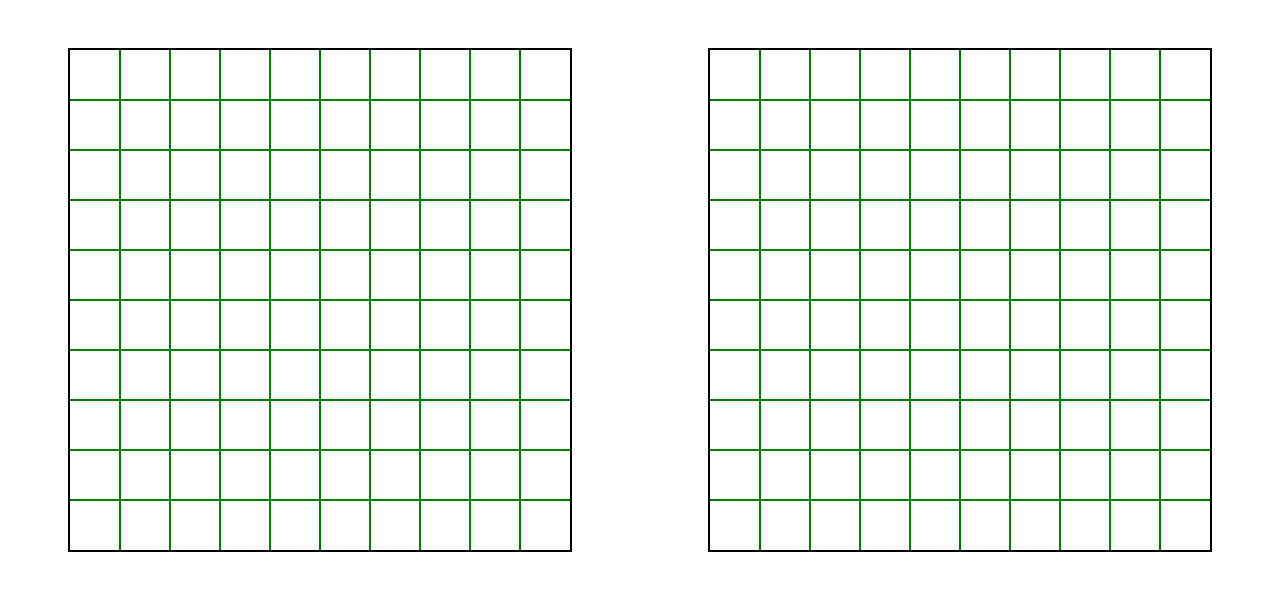
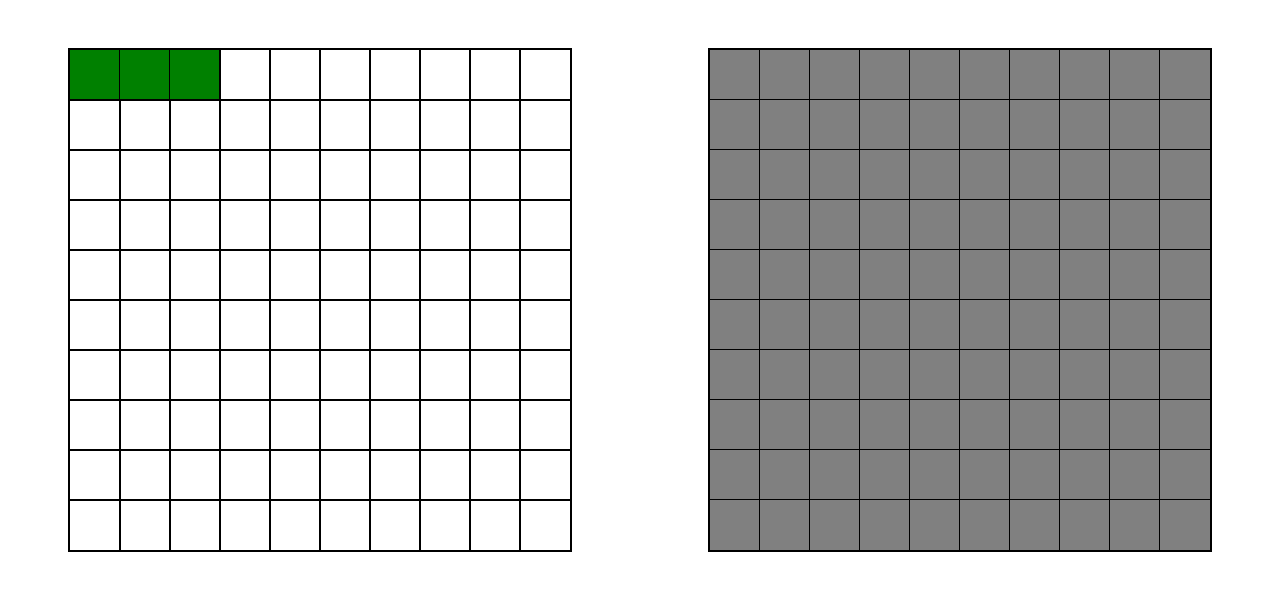
Before and after one commit to MiltonTomasino/battleship, a website built with webpack: page src/template.html in a window 1280 px wide. Both pictures are taken after a click on the element 95 px from the left and 75 px from the top of the page. Built offline with nearby package versions, Linux system fonts and the light colour scheme.

Commit message:
Allow User to Place Ships Horizontally Onto board
The user can place ships on the board during planning phase. This code
takes into account the boundry of the board.

```diff
--- a/src/game-board.js
+++ b/src/game-board.js
@@ -10,12 +10,27 @@ let GameBoard = () => {
     }
 
     function placeShip(x, y, length, isHorizontal = true) {
+
+        for (let i = 0; i < length; i++) {
+            let posX = isHorizontal ? x : x + i;
+            let posY = isHorizontal ? y + i : y;
+
+            if (posX >= 10 || posY >= 10) {
+                console.warn("Ship goes out of bounds. Cannot place.");
+                return false;
+            }
+            if (board[posX][posY] !== 0) {
+                console.warn("Ship overlaps with another. Cannot place.");
+                return false;
+            }
+        }
+
         const ship = new Ship(length);
         ships.push({ ship, coordinates: [] });
 
         for (let i = 0; i < length; i++) {
-            let posX = isHorizontal ? x + i : x;
-            let posY = isHorizontal ? y : y + i;
+            let posX = isHorizontal ? x : x + i;
+            let posY = isHorizontal ? y + i : y;
             board[posX][posY] = ship;
             ships[ships.length - 1].coordinates.push([posX, posY]);
         }
--- a/src/index.js
+++ b/src/index.js
@@ -13,16 +13,31 @@ let currentTurn = "player1";
 let currShipLength = 3;
 let isHorizontal = true;
 
-function createGridElement(row, col, isPlayer1 = false) {
+function createGridElement(row, col, isPlayer1 = true) {
     let div = document.createElement("div");
-    div.classList.add("grid-element");
+    let className = isPlayer1 ? "grid-element1" : "grid-element2";
+    div.classList.add(className);
 
     div.dataset.row = row;
     div.dataset.col = col;
 
     div.addEventListener("click", () => {
         console.log(`row: ${row}, col: ${col}`);
+        if (currentTurn === "player1" && !gameStart) {
+            const res = player1.gameboard.placeShip(row, col, currShipLength)
 
+            if (!res) {
+                return;
+            }
+
+            for (let i = 0; i < currShipLength; i++) {
+                let posX = isHorizontal ? row : row + i;
+                let posY = isHorizontal ? col + i : col;
+                let cell = document.querySelector(`[data-row="${posX}"][data-col="${posY}"]`);
+                cell.classList.add("ship");
+            }
+
+        }
     })
 
     return div;
@@ -35,7 +50,7 @@ for (let i = 0; i < 100; i++) {
 
     let div1 = createGridElement(row, col);
 
-    let div2 = createGridElement(row, col, true);
+    let div2 = createGridElement(row, col, false);
 
     player1Board.appendChild(div1);
     player2Board.appendChild(div2);
--- a/src/style.css
+++ b/src/style.css
@@ -24,8 +24,20 @@
     grid-template-columns: repeat(10, 1fr);
 }
 
-.grid-element {
-    outline: 1px solid green;
+.grid-element1, .grid-element2 {
+    outline: 1px solid black;
+}
+
+.grid-element1:hover {
+    background-color: rgb(211, 211, 211);
+}
+
+.grid-element2 {
+    background-color: gray;
+}
+
+.grid-element2:hover {
+    background-color: rgb(179, 179, 179);
 }
 
 .hit {
```
